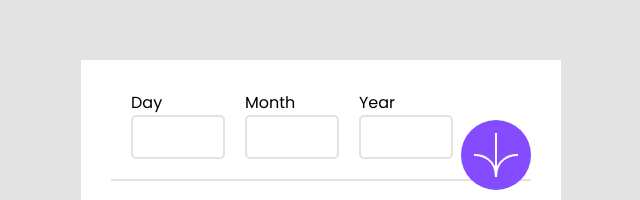
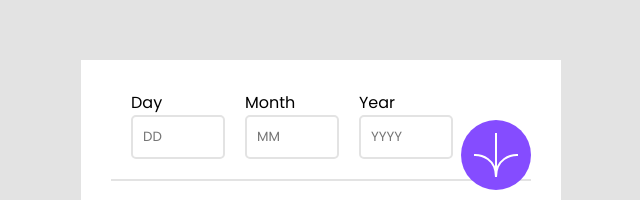
Before and after one commit to 1AndreiP/age_calculator_app_main, a plain HTML site: page index.html in a window 1280 px wide. Shown: the part 132-332 px from the top of the page, 319-959 px from the left. Drawn offline with Linux system fonts and the light colour scheme.

Commit message:
Update index.html

```diff
--- a/index.html
+++ b/index.html
@@ -20,17 +20,17 @@
       <div class="input">
         <div class="input-container">
           <span>Day</span>
-          <input type="number" id="day" />
+          <input type="number" id="day" placeholder="DD"/>
           <small class="error-day"></small>
         </div>
           <div class="input-container">
             <span>Month</span>
-            <input type="number" id="month" />
+            <input type="number" id="month" placeholder="MM"/>
             <small class="error-month"></small>
         </div>
           <div class="input-container">
             <span>Year</span>
-            <input type="number" id="year" />
+            <input type="number" id="year" placeholder="YYYY"/>
             <small class="error-year"></small>
         </div>
       </div>
```
